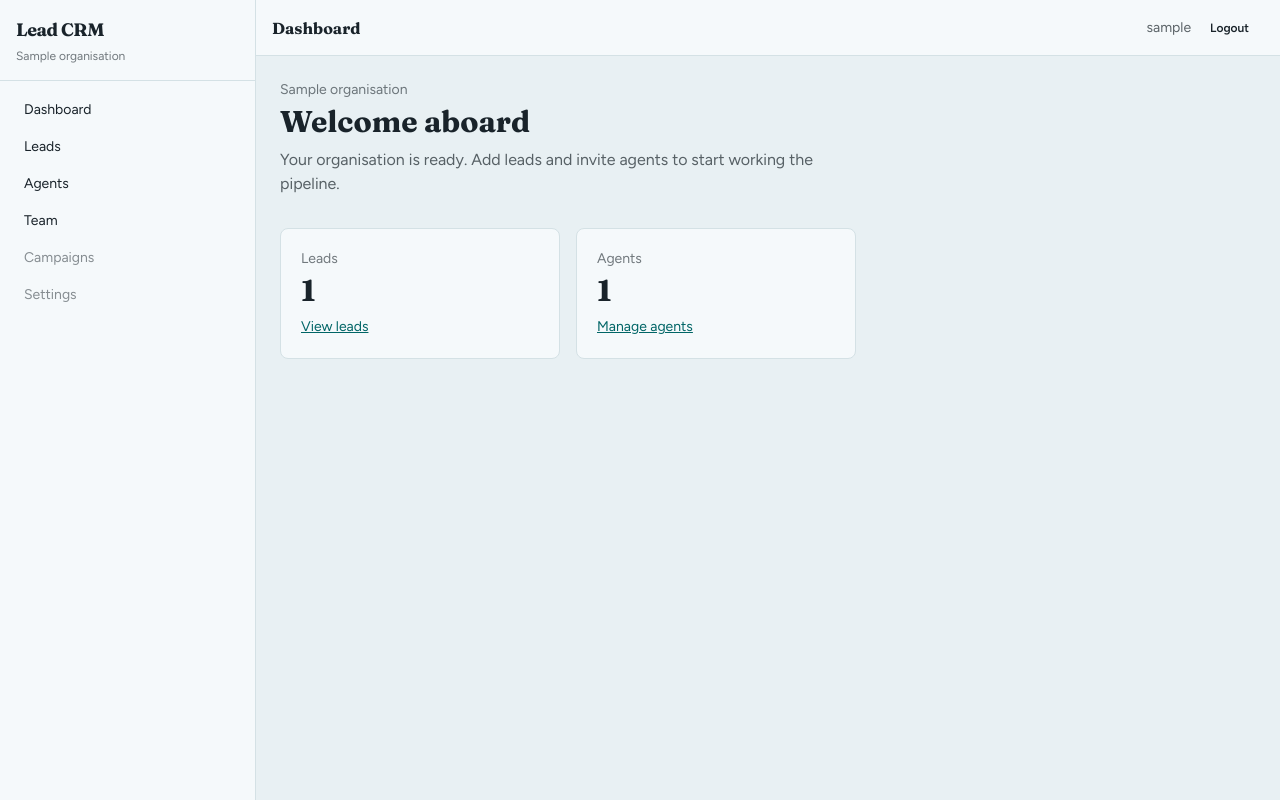
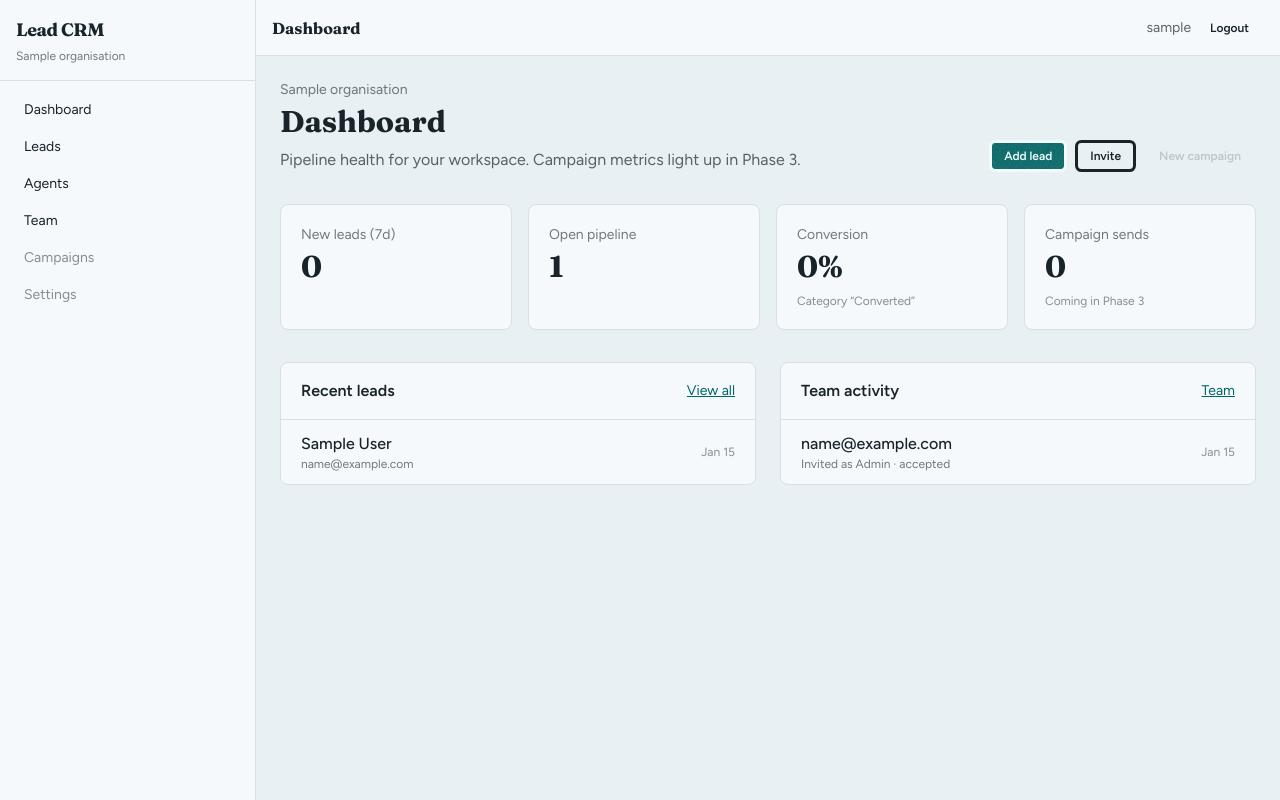
Before and after one commit to nomanmajeed/django-lead-crm, a Django app: page /app/ in a window 1280 px wide. Run offline with Django 3.2, Linux system fonts and the light colour scheme; a user stored in the database is signed in; tables that the repository leaves empty hold one stand-in row (values such as "Sample post"); style sheets or scripts are compiled from the project's sources; some libraries are stand-ins or nearby versions.

Commit message:
feat(leadcrm-12): add organiser dashboard KPIs and activity feed (#12)

```diff
--- a/leads/views.py
+++ b/leads/views.py
@@ -33,24 +33,54 @@ class SignupView(generic.CreateView):
 
 
 class AppHomeView(OrganisorAndLoginRequiredMixin, generic.TemplateView):
-    """Organiser home — empty-state onboarding until ticket 12 expands KPIs."""
+    """Organiser home with KPIs, activity, and quick actions."""
 
     template_name = "app/home.html"
 
     def get_context_data(self, **kwargs):
+        from datetime import timedelta
+
+        from django.utils import timezone
+
+        from leads.models import Invite
+
         context = super().get_context_data(**kwargs)
         organisation = self.request.organisation
-        lead_count = Lead.objects.for_org(organisation).count() if organisation else 0
-        agent_count = (
-            Agent.objects.for_org(organisation).count() if organisation else 0
+        leads = Lead.objects.for_org(organisation) if organisation else Lead.objects.none()
+        agents = (
+            Agent.objects.for_org(organisation) if organisation else Agent.objects.none()
         )
+
+        week_ago = timezone.now() - timedelta(days=7)
+        lead_count = leads.count()
+        new_leads = leads.filter(date_added__gte=week_ago).count()
+        unassigned = leads.filter(agent__isnull=True).count()
+        converted = leads.filter(category__name__iexact="converted").count()
+        open_pipeline = lead_count - converted
+        conversion_rate = (
+            round((converted / lead_count) * 100) if lead_count else 0
+        )
+        recent_leads = leads.order_by("-date_added")[:5]
+        recent_invites = (
+            Invite.objects.filter(organisation=organisation).order_by("-created_at")[:5]
+            if organisation
+            else Invite.objects.none()
+        )
+
         context.update(
             {
                 "topbar_title": "Dashboard",
                 "organisation": organisation,
                 "lead_count": lead_count,
-                "agent_count": agent_count,
-                "is_empty": lead_count == 0 and agent_count == 0,
+                "agent_count": agents.count(),
+                "new_leads": new_leads,
+                "open_pipeline": open_pipeline,
+                "conversion_rate": conversion_rate,
+                "campaign_sends": 0,
+                "unassigned_count": unassigned,
+                "is_empty": lead_count == 0 and agents.count() == 0,
+                "recent_leads": recent_leads,
+                "recent_invites": recent_invites,
             }
         )
         return context
--- a/templates/app/home.html
+++ b/templates/app/home.html
@@ -4,29 +4,97 @@
 
 {% block content %}
 <div class="space-y-8">
-    <div>
-        <p class="text-sm text-base-content/60">{{ organisation.name }}</p>
-        <h2 class="font-display text-3xl font-bold mt-1">Welcome aboard</h2>
-        <p class="text-base-content/70 mt-2 max-w-xl">
-            Your organisation is ready. Add leads and invite agents to start working the pipeline.
-        </p>
+    <div class="flex flex-wrap items-end justify-between gap-4">
+        <div>
+            <p class="text-sm text-base-content/60">{{ organisation.name }}</p>
+            <h2 class="font-display text-3xl font-bold mt-1">Dashboard</h2>
+            <p class="text-base-content/70 mt-2 max-w-xl">
+                Pipeline health for your workspace. Campaign metrics light up in Phase 3.
+            </p>
+        </div>
+        <div class="flex flex-wrap gap-2">
+            <a href="{% url 'leads:lead_create' %}" class="btn btn-primary btn-sm">Add lead</a>
+            <a href="{% url 'team_invite_create' %}" class="btn btn-outline btn-sm">Invite</a>
+            <button type="button" class="btn btn-ghost btn-sm" disabled title="Coming in Phase 3">New campaign</button>
+        </div>
     </div>
 
     {% if is_empty %}
     {% url 'leads:lead_create' as create_lead_url %}
     {% include "partials/empty_state.html" with title="No leads yet" body="Create your first lead or invite an agent to get the workspace moving." cta_url=create_lead_url cta_label="Create first lead" %}
     {% else %}
-    <div class="grid sm:grid-cols-2 gap-4 max-w-xl">
+    <div class="grid sm:grid-cols-2 xl:grid-cols-4 gap-4">
         <div class="border border-base-300 rounded-box bg-base-100 p-5">
-            <p class="text-sm text-base-content/60">Leads</p>
-            <p class="font-display text-3xl font-bold mt-1">{{ lead_count }}</p>
-            <a href="{% url 'leads:lead_list' %}" class="link link-primary text-sm mt-2 inline-block">View leads</a>
+            <p class="text-sm text-base-content/60">New leads (7d)</p>
+            <p class="font-display text-3xl font-bold mt-1">{{ new_leads }}</p>
         </div>
         <div class="border border-base-300 rounded-box bg-base-100 p-5">
-            <p class="text-sm text-base-content/60">Agents</p>
-            <p class="font-display text-3xl font-bold mt-1">{{ agent_count }}</p>
-            <a href="{% url 'agents:agent_list' %}" class="link link-primary text-sm mt-2 inline-block">Manage agents</a>
+            <p class="text-sm text-base-content/60">Open pipeline</p>
+            <p class="font-display text-3xl font-bold mt-1">{{ open_pipeline }}</p>
+            {% if unassigned_count %}
+            <p class="text-xs text-base-content/50 mt-2">{{ unassigned_count }} unassigned</p>
+            {% endif %}
         </div>
+        <div class="border border-base-300 rounded-box bg-base-100 p-5">
+            <p class="text-sm text-base-content/60">Conversion</p>
+            <p class="font-display text-3xl font-bold mt-1">{{ conversion_rate }}%</p>
+            <p class="text-xs text-base-content/50 mt-2">Category “Converted”</p>
+        </div>
+        <div class="border border-base-300 rounded-box bg-base-100 p-5">
+            <p class="text-sm text-base-content/60">Campaign sends</p>
+            <p class="font-display text-3xl font-bold mt-1">{{ campaign_sends }}</p>
+            <p class="text-xs text-base-content/50 mt-2">Coming in Phase 3</p>
+        </div>
+    </div>
+
+    <div class="grid lg:grid-cols-2 gap-6">
+        <section class="border border-base-300 rounded-box bg-base-100">
+            <div class="flex items-center justify-between px-5 py-4 border-b border-base-300">
+                <h3 class="font-semibold">Recent leads</h3>
+                <a href="{% url 'leads:lead_list' %}" class="link link-primary text-sm">View all</a>
+            </div>
+            <ul class="divide-y divide-base-300">
+                {% for lead in recent_leads %}
+                <li class="px-5 py-3 flex items-center justify-between gap-3">
+                    <div>
+                        <a href="{% url 'leads:lead_detail' lead.pk %}" class="font-medium link link-hover">
+                            {{ lead.first_name }} {{ lead.last_name }}
+                        </a>
+                        <p class="text-xs text-base-content/60">{{ lead.email }}</p>
+                    </div>
+                    <span class="text-xs text-base-content/50 whitespace-nowrap">{{ lead.date_added|date:"M j" }}</span>
+                </li>
+                {% empty %}
+                <li class="px-5 py-8 text-center text-base-content/60">No leads yet.</li>
+                {% endfor %}
+            </ul>
+        </section>
+
+        <section class="border border-base-300 rounded-box bg-base-100">
+            <div class="flex items-center justify-between px-5 py-4 border-b border-base-300">
+                <h3 class="font-semibold">Team activity</h3>
+                <a href="{% url 'team' %}" class="link link-primary text-sm">Team</a>
+            </div>
+            <ul class="divide-y divide-base-300">
+                {% for invite in recent_invites %}
+                <li class="px-5 py-3 flex items-center justify-between gap-3">
+                    <div>
+                        <p class="font-medium">{{ invite.email }}</p>
+                        <p class="text-xs text-base-content/60">
+                            Invited as {{ invite.get_role_display }}
+                            {% if invite.accepted_at %}· accepted{% elif invite.revoked_at %}· revoked{% else %}· pending{% endif %}
+                        </p>
+                    </div>
+                    <span class="text-xs text-base-content/50 whitespace-nowrap">{{ invite.created_at|date:"M j" }}</span>
+                </li>
+                {% empty %}
+                <li class="px-5 py-8 text-center text-base-content/60">
+                    No invites yet.
+                    <a href="{% url 'team_invite_create' %}" class="link link-primary block mt-2">Invite a teammate</a>
+                </li>
+                {% endfor %}
+            </ul>
+        </section>
     </div>
     {% endif %}
 </div>
```
Also changed, not shown: leads/tests.py (+31 -0 lines).
